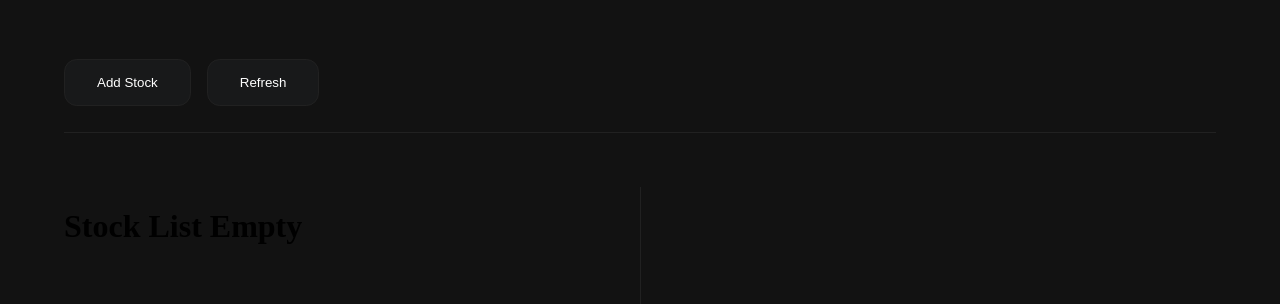
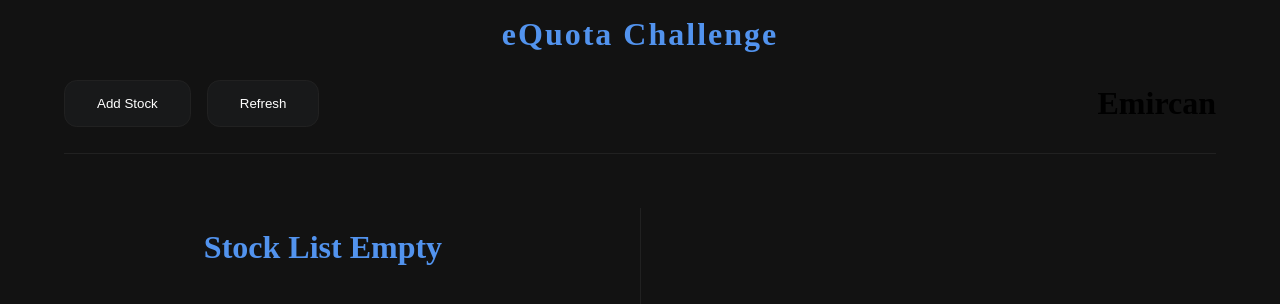
Before and after one commit to emircandemr/Vue_Stock_Tracking, a Vue app: page / in a window 1280 px wide. Shown: the top 304 px of the page. Built offline with nearby package versions, Linux system fonts and the light colour scheme.

Commit message:
⭐ added : remove func

```diff
--- a/src/App.vue
+++ b/src/App.vue
@@ -23,6 +23,7 @@ export default{
 
 <template>
   <div class="main">
+    <span class="main__title">eQuota Challenge</span>
     <div class="main__header">
       <Header></Header>
     </div>
@@ -55,10 +56,17 @@ export default{
     align-items: center;
     background-color: #121212;
 
+    &__title{
+      color: #5293ee;
+      margin-top: 1rem;
+      letter-spacing: 2px;
+      font-size: 2rem;
+      font-weight: 600;
+    }
+
     &__header{
       width: 90%;
       height: 100px;
-      margin-top: 2rem;
       display: flex;
       align-items: center;
       justify-content: center;
--- a/src/components/Header/Header.vue
+++ b/src/components/Header/Header.vue
@@ -31,7 +31,10 @@ import { filter24hrTicker } from "../../services/data.js"
 
 <template>
   <div class="header">
-    <Button v-for="button in buttonData" :text="button.text" :handler="button.handler" ></Button>
+    <div>
+      <Button v-for="button in buttonData" :text="button.text" :handler="button.handler" ></Button>
+    </div>
+    <h1>Emircan</h1>
   </div>
 </template>
 
@@ -40,6 +43,7 @@ import { filter24hrTicker } from "../../services/data.js"
     width: 100%;
     height: 100px;
     display: flex;
+    justify-content: space-between;
     align-items: center;
   }
 
--- a/src/components/Stock/StockItem.vue
+++ b/src/components/Stock/StockItem.vue
@@ -9,6 +9,14 @@
        type : Object,
        required : false
      }
+    },
+    methods : {
+      updateStock(e){
+        this.$store.commit("updateStockQuantity", {stock : this.stock, quantity : e.target.value})
+      },
+      removeStock(){
+        this.$store.commit("removeStock", this.stock)
+      }
     }
   }
 </script>
@@ -20,11 +28,11 @@
       <span>{{stock.lastPrice}} - {{stock.weightedAvgPrice}}</span>
     </div>
     <div class="stock__count">
-      <input type="number" placeholder="0">
+      <input type="number" placeholder="0" :value="stock.quantity" @input="updateStock" >
     </div>
     <div class="stock__button">
-      <Button text="Update" size="10px 12px"></Button>
-      <Button text="Remove"  size="10px 12px"></Button>
+      <Button text="Update"  size="10px 12px"></Button>
+      <Button text="Remove" :handler="removeStock" size="10px 12px"></Button>
     </div>
   </div>
 </template>
--- a/src/components/Stock/StockList.vue
+++ b/src/components/Stock/StockList.vue
@@ -20,7 +20,7 @@
       <StockItem v-for="stock in this.$store.state.selectedStock" :stock="stock" ></StockItem>
     </template>
     <template v-else>
-      <h1>Stock List Empty</h1>
+      <h1 class="stockList__empty">Stock List Empty</h1>
     </template>
   </div>
 
@@ -30,6 +30,14 @@
   .stockList {
     width: 90%;
     height: 100%;
+
+    &__empty{
+      color: #5293ee;
+      text-align: center;
+      font-size: 2rem;
+      font-weight: 600;
+    }
+
   }
 
 </style>
--- a/src/components/Stock/StockModal.vue
+++ b/src/components/Stock/StockModal.vue
@@ -44,7 +44,7 @@ export default{
         <input v-model="searchInput" @change="searchStock"  type="text" placeholder="Search">
       </div>
       <div class="modal__content--stock" >
-        <StockNew v-for="stock in searchedStock" :stock="stock" ></StockNew>
+        <StockNew v-for="(stock,index) in searchedStock" :key="index" :stock="stock" ></StockNew>
       </div>
     </div>
   </div>
--- a/src/components/Stock/StockNew.vue
+++ b/src/components/Stock/StockNew.vue
@@ -1,5 +1,5 @@
 <script>
-  import { mapGetters } from "vuex";
+import { mapGetters } from "vuex";
 import Button from "../Shared/Button.vue"
   export default{
     components:{
@@ -11,15 +11,25 @@ import Button from "../Shared/Button.vue"
         required : false
       }
     },
+    data() {
+      return {
+        quantity : 1
+      }
+    },
     methods: {
       addStock() {
         this.$store.dispatch("addStock", this.stock);
       }
     },
     computed : {
-      ...mapGetters({
-        quantity : "getStockQuantity"
-      })
+      stockQuantity : {
+        get(){
+          return this.quantity
+        },
+        set(value){
+          this.$store.dispatch("quantityChange", value)
+        }
+      }
     }
   }
 
@@ -31,7 +41,7 @@ import Button from "../Shared/Button.vue"
       <span>{{stock.symbol}} - {{stock.lastPrice}}</span>
     </div>
     <div class="stock__count">
-      <input type="number" placeholder="0" v-model="quantity">
+      <input type="number" placeholder="0" v-model="stockQuantity">
     </div>
     <div class="stock__button">
       <Button text="Add" size="10px 40px" :handler="addStock" ></Button>
--- a/src/store/store.js
+++ b/src/store/store.js
@@ -14,10 +14,7 @@ export default new Vuex.Store({
       return state.selectedStock?.map((item) => item.symbol) || ["No Stock Selected"]
     },
     getStocksCount(state){
-      return state.selectedStock?.map((item) => item.count) || [100]
-    },
-    getStockQuantity(state){
-      return state.quantity
+      return state.selectedStock?.map((item) => item.quantity) || [100]
     },
   },
   mutations: {
@@ -25,12 +22,19 @@ export default new Vuex.Store({
       state.isModalActive = !state.isModalActive
     },
     selectedStock(state,stock){
-      const customStock = {...stock}
+      const customStock = {...stock, quantity: state.quantity}
       state.selectedStock.push(customStock)
     },
     setStockQuantity(state,quantity){
       state.quantity = quantity
     },
+    updateStockQuantity(state,updatedStock){
+      const findStock = state.selectedStock.find((item) => item.symbol === updatedStock.stock.symbol)
+      findStock.quantity = updatedStock.quantity
+    },
+    removeStock(state,stock){
+      state.selectedStock = state.selectedStock.filter((item) => item.symbol !== stock.symbol)
+    }
   },
   actions: {
     addStock({commit},stock){
@@ -39,6 +43,7 @@ export default new Vuex.Store({
     quantityChange({commit},quantity){
       commit("setStockQuantity",quantity)
     },
+
   },
   modules: {
   }
```
